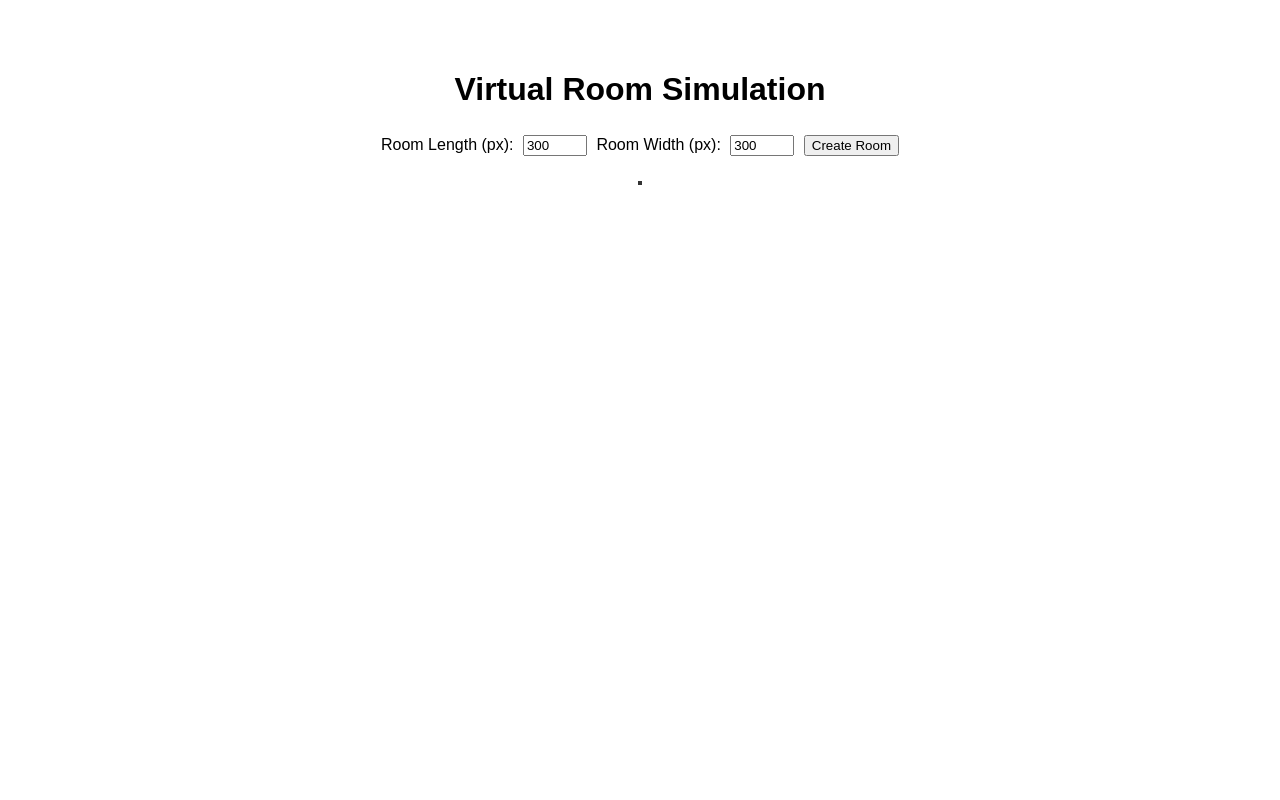
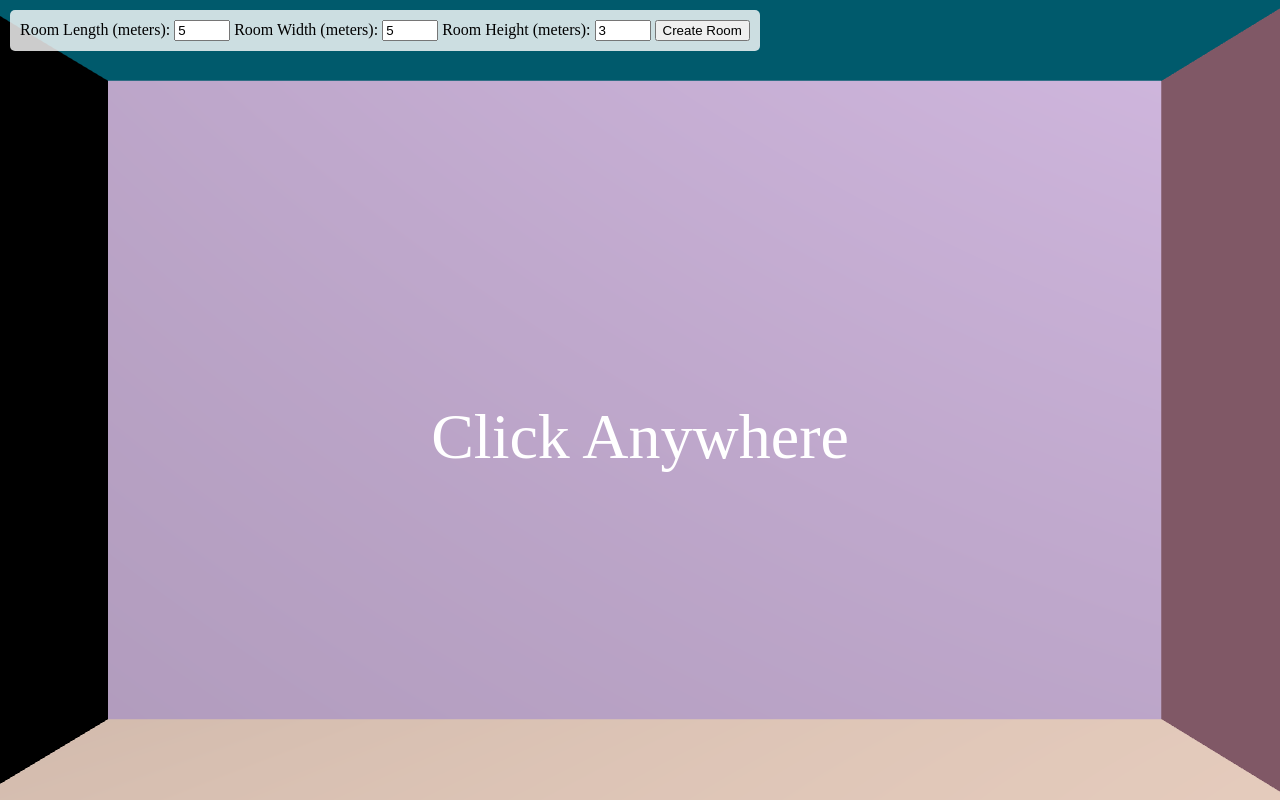
Before and after one commit to cs22b053/githubemc1, a plain HTML site: page Virtual_3/index.html in a window 1280 px wide. Drawn offline with nearby package versions, Linux system fonts and the light colour scheme; animation ran at ten frames a second.

Commit message:
Commited and implemented 3d room

```diff
--- a/Virtual_3/index.html
+++ b/Virtual_3/index.html
@@ -3,92 +3,139 @@
 <head>
     <meta charset="UTF-8">
     <meta name="viewport" content="width=device-width, initial-scale=1.0">
-    <title>Room Simulation</title>
-    <style>
-        body {
-            font-family: Arial, sans-serif;
-            display: flex;
-            flex-direction: column;
-            align-items: center;
-            margin-top: 50px;
-        }
-        #room {
-            position: relative;
-            background-color: #f0f0f0;
-            border: 2px solid #333;
-            margin-top: 20px;
-            display: flex;
-            align-items: center;
-            justify-content: center;
-        }
-        #person {
-            position: absolute;
-            width: 20px;
-            height: 20px;
-            background-color: blue;
-            border-radius: 50%;
-        }
-        .form-container {
-            text-align: center;
-        }
-        .form-container input {
-            margin: 5px;
-        }
-    </style>
+    <title>Simulation</title>
+    <link rel="stylesheet" href="style.css">
 </head>
 <body>
-    <h1>Virtual Room Simulation</h1>
-    <div class="form-container">
-        <label for="length">Room Length (px): </label>
-        <input type="number" id="length" min="100" max="800" value="300">
-        <label for="width">Room Width (px): </label>
-        <input type="number" id="width" min="100" max="800" value="300">
+    <div id="roomForm">
+        <label for="length">Room Length (meters):</label>
+        <input type="number" id="length" min="1" max="20" value="5">
+        <label for="width">Room Width (meters):</label>
+        <input type="number" id="width" min="1" max="20" value="5">
+        <label for="height">Room Height (meters):</label>
+        <input type="number" id="height" min="2" max="10" value="3">
         <button onclick="createRoom()">Create Room</button>
     </div>
-    <div id="room"></div>
+    <div id="instructions">Click Anywhere</div>
+
+    <script src="https://cdnjs.cloudflare.com/ajax/libs/three.js/r128/three.min.js"></script>
+    <script src="https://cdn.jsdelivr.net/npm/three@0.128.0/examples/js/controls/PointerLockControls.js"></script>
 
     <script>
-        let personInterval;
+        let scene, camera, renderer, controls;
+        let roomWidth = 5, roomLength = 5, roomHeight = 3;
+
+        function init() {
+            scene = new THREE.Scene();
+            camera = new THREE.PerspectiveCamera(75, window.innerWidth / window.innerHeight, 0.1, 1000);
+
+            renderer = new THREE.WebGLRenderer({ antialias: true });
+            renderer.setSize(window.innerWidth, window.innerHeight);
+            document.body.appendChild(renderer.domElement);
+
+            controls = new THREE.PointerLockControls(camera, document.body);
+
+            const instructions = document.getElementById('instructions');
+            instructions.style.display = 'block';
+
+            document.body.addEventListener('click', () => {
+                controls.lock();
+            });
+
+            controls.addEventListener('lock', () => {
+                instructions.style.display = 'none';
+            });
+
+            controls.addEventListener('unlock', () => {
+                instructions.style.display = 'block';
+            });
+
+            const ambientLight = new THREE.AmbientLight(0xffffff, 0.5);
+            scene.add(ambientLight);
+            const pointLight = new THREE.PointLight(0xffffff, 0.7);
+            pointLight.position.set(5, 10, 5);
+            scene.add(pointLight);
+
+            createRoom();
+            animate();
+        }
 
         function createRoom() {
-            clearInterval(personInterval); // Clear any existing movement
+            scene.children.forEach((child) => {
+                if (child.isMesh && child.userData.roomObject) {
+                    scene.remove(child);
+                }
+            });
 
-            const room = document.getElementById("room");
-            const length = document.getElementById("length").value;
-            const width = document.getElementById("width").value;
+            roomWidth = parseFloat(document.getElementById('width').value);
+            roomLength = parseFloat(document.getElementById('length').value);
+            roomHeight = parseFloat(document.getElementById('height').value);
 
-            // Set room dimensions
-            room.style.width = `${width}px`;
-            room.style.height = `${length}px`;
+            camera.position.set(0, roomHeight / 2, 0);
+            camera.lookAt(0, roomHeight / 2, -1);
 
-            // Create or reset person position
-            let person = document.getElementById("person");
-            if (!person) {
-                person = document.createElement("div");
-                person.id = "person";
-                room.appendChild(person);
-            }
+            const floorGeometry = new THREE.PlaneGeometry(roomWidth, roomLength);
+            const floorMaterial = new THREE.MeshStandardMaterial({ color: 0xd5bdaf});
+            const floor = new THREE.Mesh(floorGeometry, floorMaterial);
+            floor.rotation.x = -Math.PI / 2;
+            floor.position.y = 0;
+            floor.userData.roomObject = true;
+            scene.add(floor);
 
-            // Set initial random position for the person
-            movePersonRandomly(width, length);
+            const ceiling = new THREE.Mesh(floorGeometry, new THREE.MeshStandardMaterial({ color: 0x00b4d8 }));
+            ceiling.rotation.x = Math.PI / 2;
+            ceiling.position.y = roomHeight;
+            ceiling.userData.roomObject = true;
+            scene.add(ceiling);
 
-            // Interval to move person every second
-            personInterval = setInterval(() => movePersonRandomly(width, length), 1000);
+            const wallMaterial = new THREE.MeshStandardMaterial({ color: 0xffafcc });
+            const wallMaterial1 = new THREE.MeshStandardMaterial({ color: 0xcdb4db });
+
+            const backWall = new THREE.Mesh(
+                new THREE.BoxGeometry(roomWidth, roomHeight, 0.1),
+                wallMaterial1
+            );
+            backWall.position.set(0, roomHeight / 2, -roomLength / 2);
+            backWall.userData.roomObject = true;
+            scene.add(backWall);
+
+            const frontWall = new THREE.Mesh(
+                new THREE.BoxGeometry(roomWidth, roomHeight, 0.1),
+                wallMaterial1
+            );
+            frontWall.position.set(0, roomHeight / 2, roomLength / 2);
+            frontWall.userData.roomObject = true;
+            scene.add(frontWall);
+
+            const leftWall = new THREE.Mesh(
+                new THREE.BoxGeometry(0.1, roomHeight, roomLength),
+                wallMaterial
+            );
+            leftWall.position.set(-roomWidth / 2, roomHeight / 2, 0);
+            leftWall.userData.roomObject = true;
+
+            const rightWall = new THREE.Mesh(
+                new THREE.BoxGeometry(0.1, roomHeight, roomLength),
+                wallMaterial
+            );
+            rightWall.position.set(roomWidth / 2, roomHeight / 2, 0);
+            rightWall.userData.roomObject = true;
+            scene.add(rightWall);
         }
 
-        function movePersonRandomly(roomWidth, roomHeight) {
-            const person = document.getElementById("person");
-            const maxX = roomWidth - 20;
-            const maxY = roomHeight - 20;
 
-            // Generate random position within bounds
-            const randomX = Math.floor(Math.random() * maxX);
-            const randomY = Math.floor(Math.random() * maxY);
+        function animate() {
+            requestAnimationFrame(animate);
+            renderer.render(scene, camera);
+        }
 
-            // Update person position
-            person.style.left = `${randomX}px`;
-            person.style.top = `${randomY}px`;
-        }
+        window.addEventListener('resize', () => {
+            renderer.setSize(window.innerWidth, window.innerHeight);
+            camera.aspect = window.innerWidth / window.innerHeight;
+            camera.updateProjectionMatrix();
+        });
+
+        init();
     </script>
 </body>
 </html>
--- /dev/null
+++ b/Virtual_3/style.css
@@ -0,0 +1,25 @@
+body
+{
+    margin: 0;
+    overflow: hidden;
+}
+#roomForm
+{
+    position: absolute;
+    top: 10px;
+    left: 10px;
+    background: rgba(255, 255, 255, 0.8);
+    padding: 10px;
+    z-index: 10;
+    border-radius: 5px;
+}
+#instructions
+{
+    position: absolute;
+    width: 100%;
+    text-align: center;
+    top: 50%;
+    font-size: 64px;
+    color: white;
+    display: none;
+}
```
